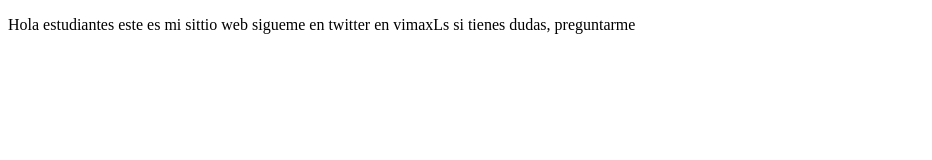
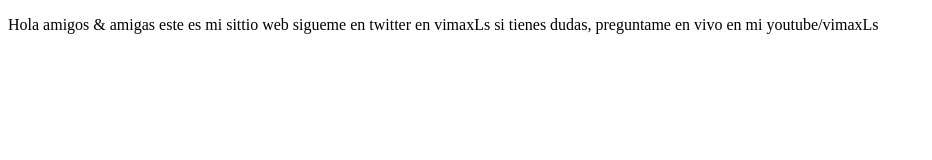
Before and after one commit to VictorSantistebanT/proyectoDemoCursoPrework, a plain HTML site: page index.html in a window 1280 px wide. Shown: the whole page, without its empty margins (0-932 px from the left). Drawn offline with Linux system fonts and the light colour scheme.

Commit message:
cambios, agregamos sitio de Youtube

```diff
--- a/index.html
+++ b/index.html
@@ -8,8 +8,8 @@
 </head>
 <body>
     <p>
-        Hola estudiantes este es mi sittio web
-        sigueme en twitter en vimaxLs si tienes dudas, preguntarme
+        Hola amigos & amigas este es mi sittio web
+        sigueme en twitter en vimaxLs si tienes dudas, preguntame en vivo en mi youtube/vimaxLs
     </p>
 </body>
 </html>
```
